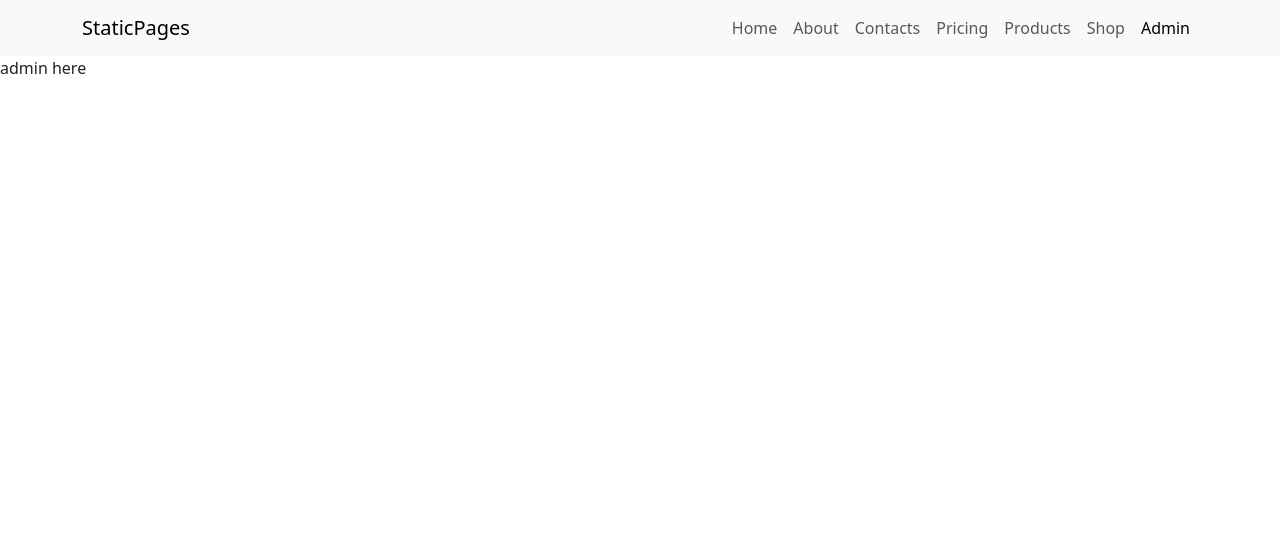
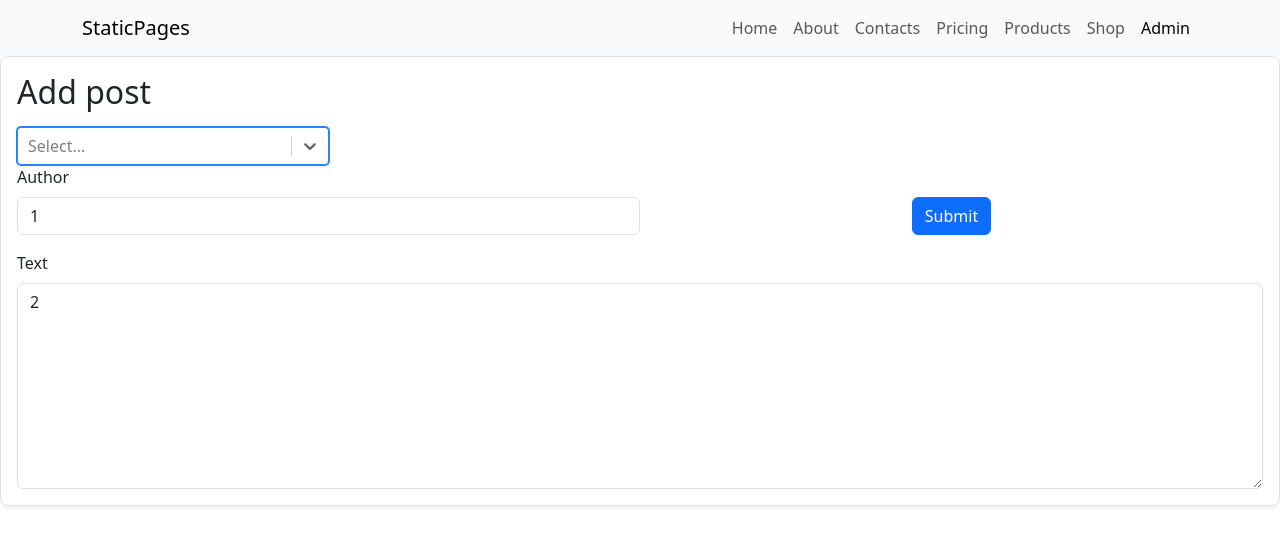
Before and after one commit to AlanNRZBV/homeWork-65, a React (Vite) app: page /pages/admin in a window 1280 px wide. Shown: the top 546 px of the page. Built offline with nearby package versions, Linux system fonts and the light colour scheme; no server answers.

Commit message:
feat: Implemented data fetch for admin page

```diff
--- a/package.json
+++ b/package.json
@@ -17,7 +17,8 @@
     "react": "^18.2.0",
     "react-bootstrap": "^2.9.1",
     "react-dom": "^18.2.0",
-    "react-router-dom": "^6.20.1"
+    "react-router-dom": "^6.20.1",
+    "react-select": "^5.8.0"
   },
   "devDependencies": {
     "@types/react": "^18.2.37",
--- a/src/components/ContentTool/ContentTool.tsx
+++ b/src/components/ContentTool/ContentTool.tsx
@@ -1,10 +1,61 @@
-import React from "react";
+import React, { FC, useEffect, useState } from "react";
+import { Button, Form, FormGroup } from "react-bootstrap";
+import Select from 'react-select';
+import { IContentTool, IOptions } from "../../types";
 
-const ContentTool = () => {
+const ContentTool: FC<IContentTool> = ({pages}) => {
+
+
+  const [options, setOptions]=useState<IOptions[]>([])
+
+  useEffect(() => {
+    console.log(pages)
+    setOptions(pages.map((page) => ({ value: page.id, label: page.title })));
+  }, [pages]);
+  const submitHandler=() => {
+    console.log('Form submitted')
+  }
+
+  const changeHandler=()=>{
+    console.log('changed')
+  }
+
   return (
-    <div>
-      admin here
-    </div>
+    <section className="border border-1 rounded rounded-3 shadow-sm py-3 px-3">
+      <h2 className="mb-3">Add post</h2>
+      <Form onSubmit={submitHandler}>
+        <Select onChange={changeHandler} className="w-25" options={options} autoFocus={true}/>
+        <FormGroup className="mb-3 d-flex flex-wrap">
+          <Form.Label className="w-100" htmlFor="title">
+            Author
+          </Form.Label>
+          <Form.Control
+            onChange={changeHandler}
+            className="w-50 me-auto"
+            type="text"
+            name="author"
+            id="author"
+            value={1}
+            required
+          />
+          <Button className="me-auto" type="submit" variant="primary">
+            Submit
+          </Button>
+        </FormGroup>
+        <FormGroup>
+          <Form.Label htmlFor="text">Text</Form.Label>
+          <Form.Control
+            onChange={changeHandler}
+            as="textarea"
+            name="text"
+            id="text"
+            rows={8}
+            value={2}
+            required
+          />
+        </FormGroup>
+      </Form>
+    </section>
   );
 };
 
--- a/src/contiainers/App/App.tsx
+++ b/src/contiainers/App/App.tsx
@@ -3,7 +3,7 @@ import { Container, Nav, Navbar } from 'react-bootstrap';
 import PageLoader from '../../components/PageLoader/PageLoader.tsx';
 import ContentTool from '../../components/ContentTool/ContentTool.tsx';
 import { useCallback, useEffect, useState } from 'react';
-import { IPageContent } from '../../types';
+import { IPageContent, IPagesItem, IPagesList } from '../../types';
 import axiosApi from '../../axiosApi.ts';
 
 function App() {
@@ -12,21 +12,46 @@ function App() {
     title: '',
     content: '',
   });
+  const [pages, setPages] = useState<IPagesItem[]>([]);
   const [isHome, setIsHome] = useState(false);
 
   const fetchData = useCallback(async () => {
     console.log('trying to fetch ' + location.pathname);
-    if (location.pathname !== '/') {
+    if (location.pathname !== '/' && location.pathname !== '/pages/admin') {
       try {
         await axiosApi.get(location.pathname + '.json').then((response) => {
-          console.log(response.data);
+          console.log('content for one page: ' + response.data);
           setPage((prevState) => ({ ...prevState, title: response.data.title, content: response.data.content }));
         });
       } catch (error) {
         console.log('Caught while fetching data: ' + error);
       }
+    }else if (location.pathname === '/pages/admin'){
+      console.log('TRYING TO FETCH ALL PAGES');
+      try {
+        const pagesResponse = await axiosApi.get<IPagesList | null>('pages/.json');
+        const pages = pagesResponse.data;
+        if (!pages) {
+          return;
+        }
+        const newPages = Object.keys(pages).map((id) => {
+          const page = pages[id];
+          return {
+            ...page,
+            id,
+          };
+        });
+        setPages(newPages);
+      } catch (error) {
+        console.log('Caught while fetching data for admin page: ' + error);
+      }
     }
+
   }, [location.pathname]);
+
+  useEffect(() => {
+    console.log('Current pages state is : ' + pages);
+  }, [pages]);
 
   useEffect(() => {
     if (location.pathname === '/' && !isHome) {
@@ -35,10 +60,10 @@ function App() {
     } else if (location.pathname !== '/' && isHome) {
       console.log('You are not at home page');
       setIsHome((prevState) => !prevState);
-    } else if (location.pathname !== '/' && location.pathname !== '/pages/admin'){
+    } else if (location.pathname !== '/'){
       void fetchData();
     }
-  }, [fetchData, isHome, location]);
+  }, [fetchData, isHome, location.pathname]);
 
   return (
     <>
@@ -79,7 +104,7 @@ function App() {
         <Routes>
           <Route path="/" element={<PageLoader content={page} isHome={isHome} />} />
           <Route path="/pages/:pageName" element={<PageLoader content={page} isHome={isHome} />} />
-          <Route path="/pages/admin" element={<ContentTool />} />
+          <Route path="/pages/admin" element={<ContentTool pages={pages} />} />
         </Routes>
       </main>
     </>
```
Also changed, not shown: src/types.d.ts (+20 -2 lines), 1 other file (tests, documents, lock files or other folders).
